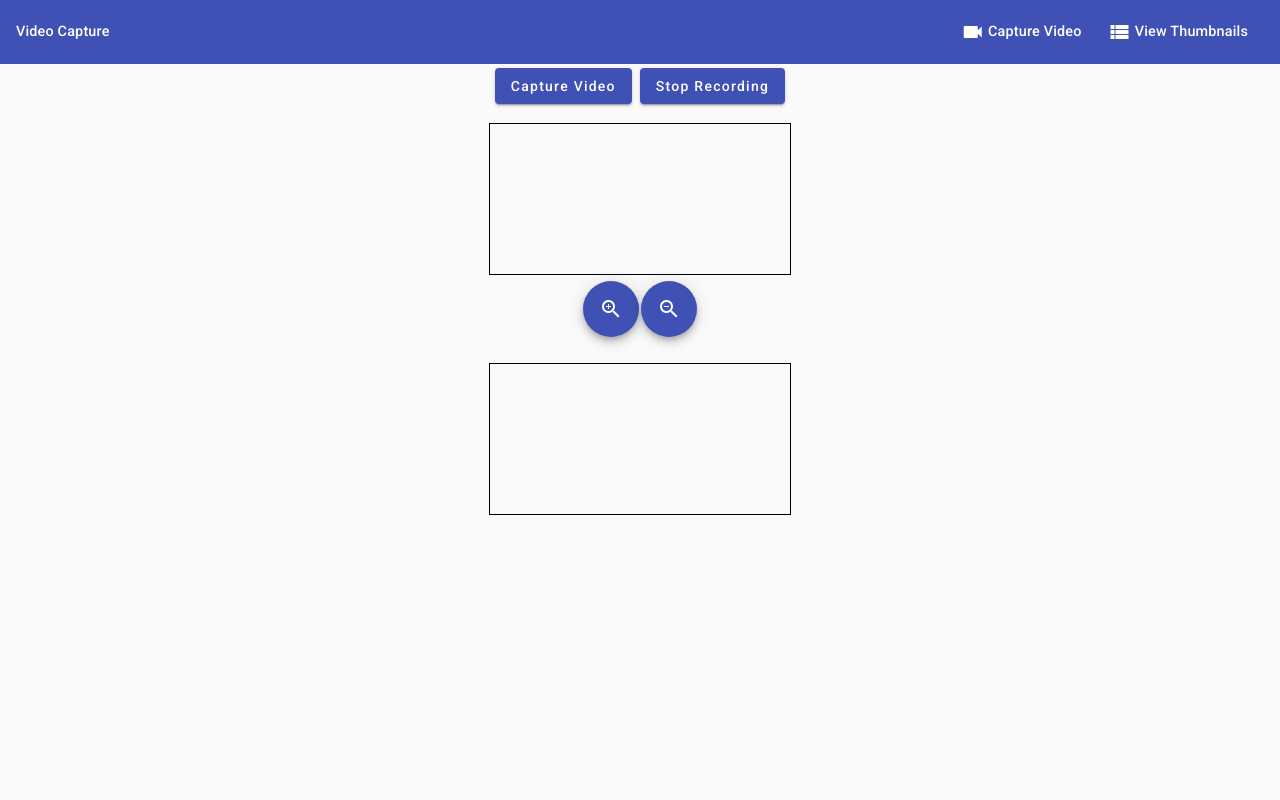
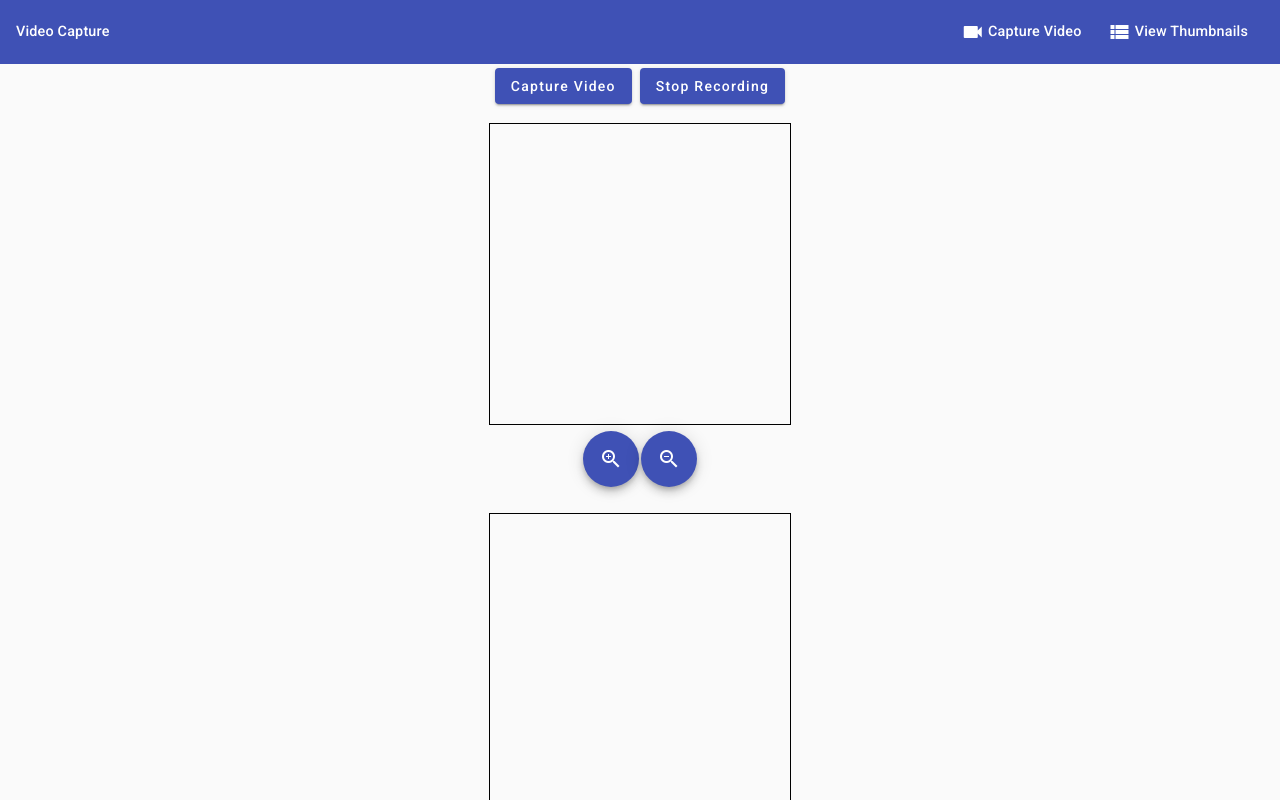
Before and after one commit to sumeet1374/VideoCapture, an Angular app: page / in a window 1280 px wide. Built offline with nearby package versions, Linux system fonts and the light colour scheme.

Commit message:
Added fixed width video

```diff
--- a/src/app/videocapture/videocapture.component.css
+++ b/src/app/videocapture/videocapture.component.css
@@ -1,7 +1,8 @@
 video {
 
 
-    min-width: 300px;
+    width: 300px;
+    height: 300px;
     margin:5px;
     border-color: black;
     border-style:  double;
```
